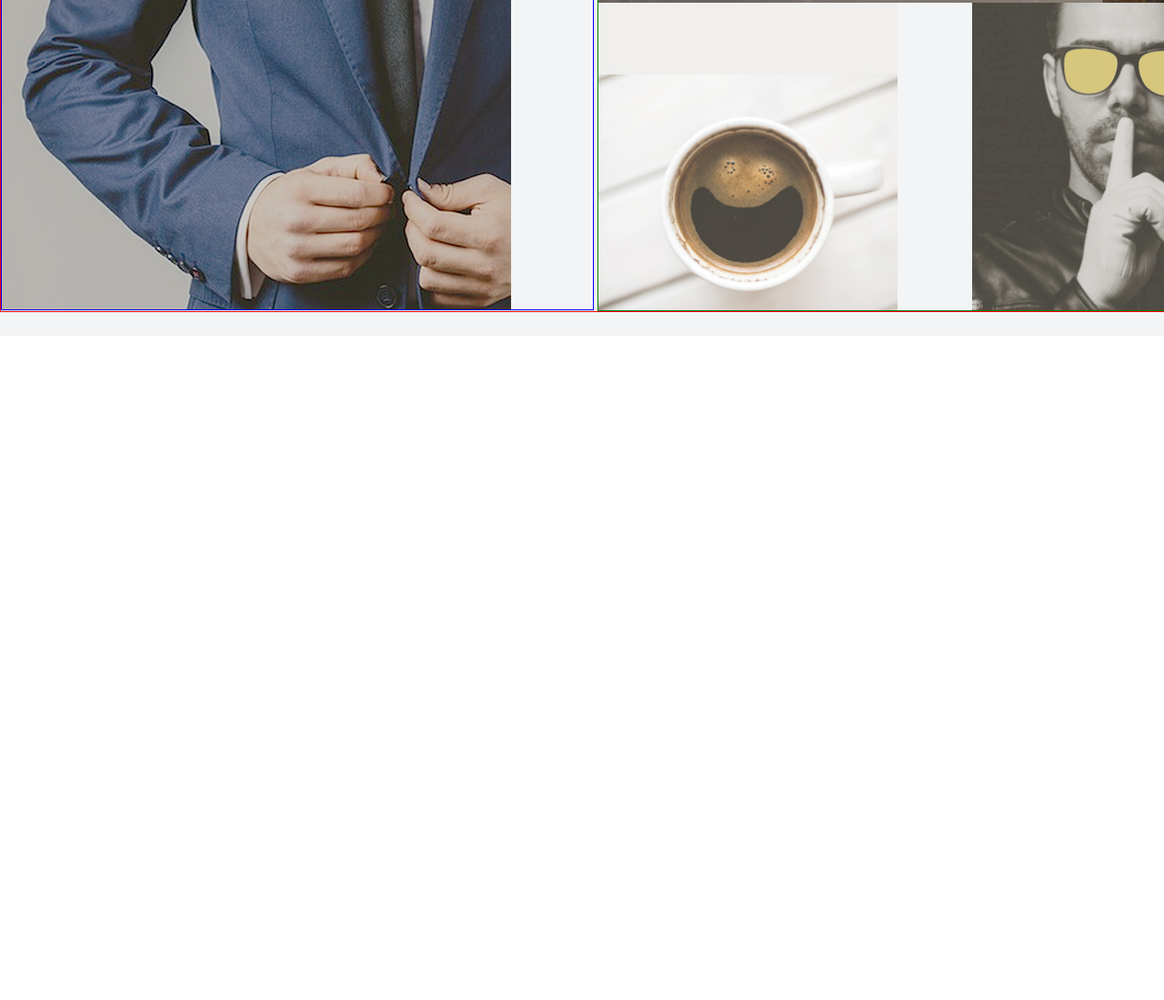
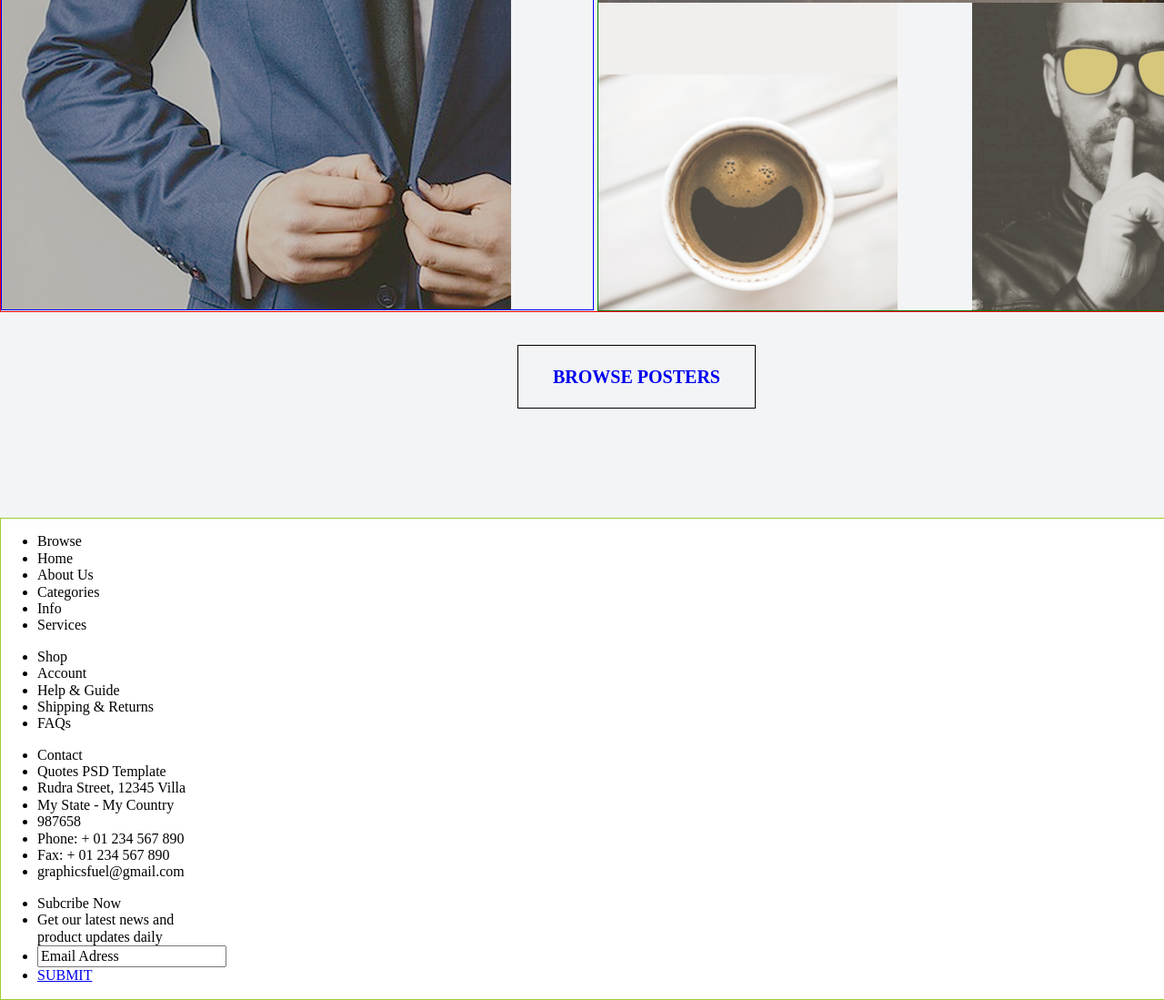
Before and after one commit to PaulaZP/Web-Proyecto-Smile, a website: page index.html in a window 1280 px wide. Shown: the part 5211-6310 px from the top of the page at 91% size. Before the commit the page ends 5580 px from the top, so only its background shows below. Drawn offline with Linux system fonts and the light colour scheme.

Commit message:
Agrego contenido 7 del html

```diff
--- a/index.html
+++ b/index.html
@@ -100,7 +100,7 @@
                     </div>
 
                 </div>
-                <div class="boton-1">
+                <div class="boton">
                     <a href="#">More Reasons</a>
                 </div>
             </div>
@@ -128,9 +128,51 @@
                         </div>
                     </div>
 
-                    <div></div>
+                    <div class="boton"><a href="#">BROWSE POSTERS</a></div>
                 </div>
             </div>
+
+            <!--------------------Contenido 7-------------------->
+            <div id="wrapper-secundario">
+                <div class="content-7">
+                    <ul>
+                        <li>Browse</li>
+                        <li>Home</li>
+                        <li>About Us</li>
+                        <li>Categories</li>
+                        <li>Info</li>
+                        <li>Services</li>
+                    </ul>
+
+                    <ul>
+                        <li>Shop</li>
+                        <li>Account</li>
+                        <li>Help & Guide</li>
+                        <li>Shipping & Returns</li>
+                        <li>FAQs</li>
+                    </ul>
+
+                    <ul>
+                        <li>Contact</li>
+                        <li>Quotes PSD Template</li>
+                        <li>Rudra Street, 12345 Villa</li>
+                        <li>My State - My Country</li>
+                        <li>987658</li>
+                        <li>Phone: + 01 234 567 890</li>
+                        <li>Fax: + 01 234 567 890</li>
+                        <li>graphicsfuel@gmail.com</li>
+                    </ul>
+
+                    <ul>
+                        <li>Subcribe Now</li>
+                        <li>Get our latest news and <br>product updates daily</li>
+                        <li><input type="text" value="Email Adress"></li>
+                        <li><a href="#">SUBMIT</a></li>
+                    </ul>
+                </div>
+            </div>
+
+            <!--------------------Footer -------------------->
         </div>
     </body>
 </html>
--- a/sass/partial/_content.scss
+++ b/sass/partial/_content.scss
@@ -102,12 +102,12 @@
     margin-left: 50px;
 }
 
-.boton-1{
+.boton{
     text-align: center;
     margin-top: 60px;
     margin-bottom: 143px;
 }
-.boton-1 a{
+.boton a{
     border: 1px solid #000000;
     font-size: 20px;
     text-decoration: none;
@@ -140,7 +140,7 @@
 /*-----------Contenido 5-----------*/
 .fondo-3{
     background-color: #f3f4f5;
-    height: 1000px;
+    height: 1200px;
 }
 
 /*-----------Contenido 6-----------*/
@@ -193,3 +193,6 @@
 }
 
 /*-----------Contenido 7-----------*/
+.content-7{
+    border: 1px solid yellowgreen;
+}
```
Also changed, not shown: css/style.css.
